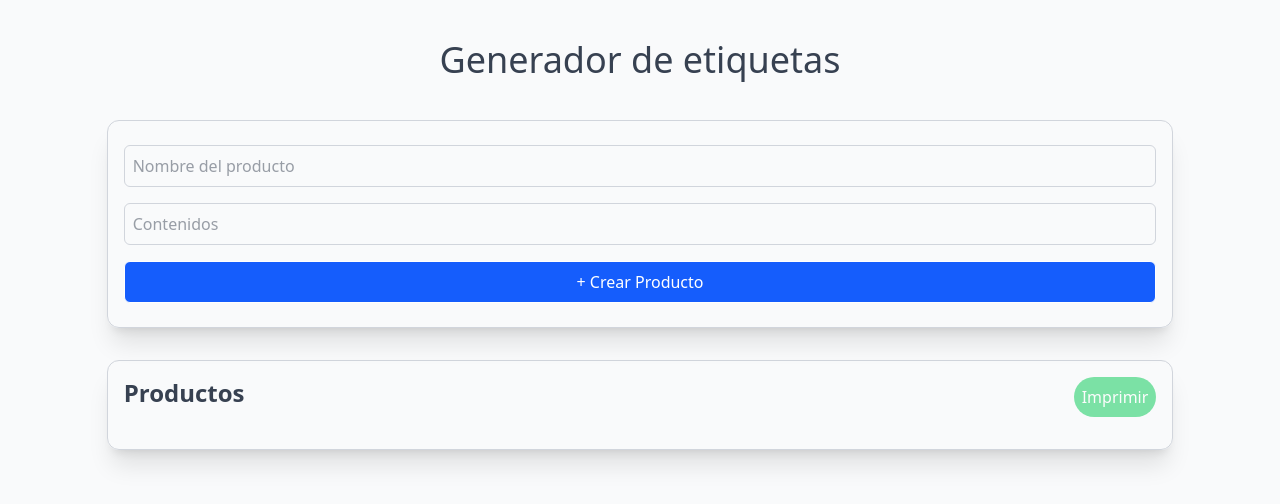
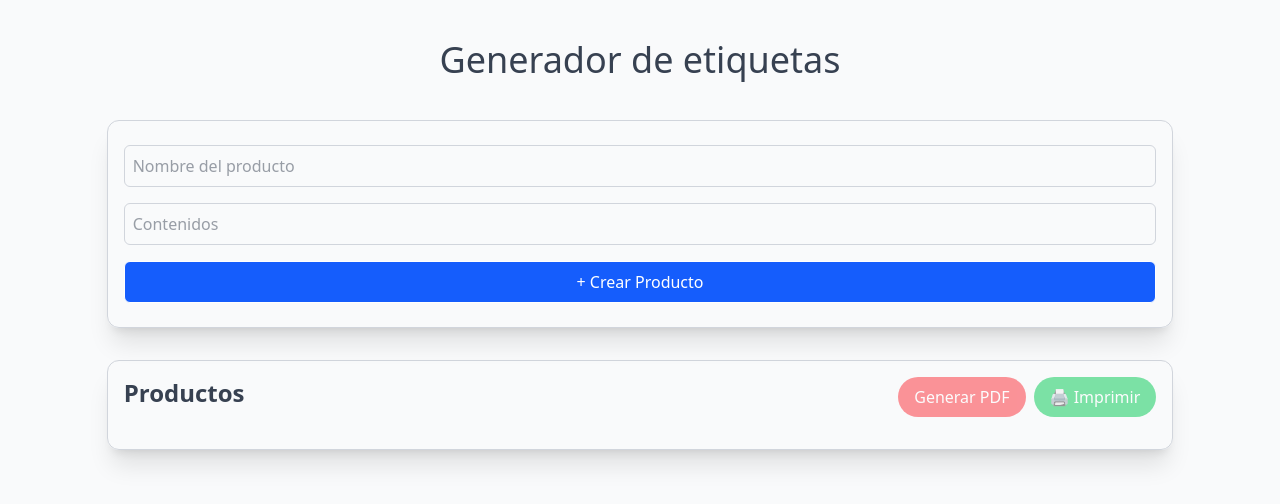
Before and after one commit to SergioPeck/etiquetadora, a React (Vite) app: page / in a window 1280 px wide. Shown: the top 504 px of the page. Built offline with nearby package versions, Linux system fonts and the light colour scheme.

Commit message:
Feature/DescargarPdf

```diff
--- a/package.json
+++ b/package.json
@@ -12,6 +12,8 @@
   },
   "dependencies": {
     "@tailwindcss/vite": "^4.1.12",
+    "html2canvas": "^1.4.1",
+    "jspdf": "^3.0.2",
     "react": "^19.1.1",
     "react-dom": "^19.1.1",
     "react-router-dom": "^7.8.2",
--- a/src/App.tsx
+++ b/src/App.tsx
@@ -1,8 +1,11 @@
-import { useEffect, useState } from 'react'
+import { useEffect, useRef, useState } from 'react'
 import { CrearProducto } from './components/crearProducto'
 import { MostrarProductos } from './components/mostrarProductos'
 import { VistaPrevia } from './components/vistaPrevia'
 import { ImprimirPage } from './components/imprimirPage'
+import { ImprimirContent } from './components/imprimirContent'
+import html2canvas from 'html2canvas'
+import jsPDF from 'jspdf'
 
 interface Producto {
   nombre: string
@@ -16,6 +19,30 @@ function App() {
   })
 
   const [isImprimiendo, setIsImprimiendo]= useState(false)
+  const imprimirRef = useRef<HTMLDivElement>(null)
+
+  const generarPDF = async () => {
+  if (!imprimirRef.current) return;
+
+  const paginas = imprimirRef.current.querySelectorAll('.pagina');
+  if (paginas.length === 0) return;
+
+  const pdf = new jsPDF("landscape", "mm", "a4");
+
+  for (let i = 0; i < paginas.length; i++) {
+    const canvas = await html2canvas(paginas[i] as HTMLElement, { scale: 2 });
+    const imgData = canvas.toDataURL("image/png");
+
+    const imgWidth = 297; // ancho A4 horizontal
+    const imgHeight = (canvas.height * imgWidth) / canvas.width;
+
+    if (i > 0) pdf.addPage(); // agregar página nueva después de la primera
+    pdf.addImage(imgData, "PNG", 0, 0, imgWidth, imgHeight);
+  }
+
+  pdf.save("etiquetas.pdf");
+};
+
 
   useEffect(() => {
     setProductos(prev => prev.map(p => ({ ...p, cantidad: 0 })))
@@ -47,21 +74,30 @@ function App() {
     <>
       {isImprimiendo ? (
         <div className="print-page">
-          <ImprimirPage onFinish={()=>setIsImprimiendo(false)} productos={productos} onCantidadChange={actualizarProductos} />
+          <ImprimirPage
+            onFinish={() => setIsImprimiendo(false)}
+            productos={productos}
+            onCantidadChange={actualizarProductos}
+          />
         </div>
-      ):(
+      ) : (
         <>
-          {/* Pantalla normal */}
           <CrearProducto onProductoCreado={agregarProducto} />
-          <MostrarProductos mandarImprimir={mandarImprimir} productos={productos} onDelete={eliminarProducto} onCantidadChange={actualizarProductos} />
+          <MostrarProductos
+            mandarImprimir={mandarImprimir}
+            productos={productos}
+            onDelete={eliminarProducto}
+            onCantidadChange={actualizarProductos}
+            generarPDF={generarPDF} // agregamos la prop
+          />
           <VistaPrevia productos={productos} />
 
-          {/* Contenedor para impresión */}
+          {/* Contenedor invisible para PDF */}
+          <div ref={imprimirRef} style={{ position: "absolute", left: "-9999px" }}>
+            <ImprimirContent productos={productos} />
+          </div>
         </>
-
-      )
-    }
-
+      )}
     </>
   )
 }
--- a/src/components/etiquetaPrint.tsx
+++ b/src/components/etiquetaPrint.tsx
@@ -9,7 +9,7 @@ interface Producto {
 
 interface etiquetaPrintProps{
   productos:Producto,
-  onReady:()=>void
+  onReady?:()=>void
 }
 function drawTextWrap(
   ctx: CanvasRenderingContext2D,
--- a/src/components/imprimirBtn.tsx
+++ b/src/components/imprimirBtn.tsx
@@ -14,7 +14,7 @@ export function ImprimirBoton({productos, mandarImprimir}:ImprimirBtnProps){
 
     return(
         <>
-            <button onClick={mandarImprimir} disabled={!habilitado} className="bg-green-500 text-white hover:bg-green-600 p-2 rounded-full cursor-pointer disabled:cursor-not-allowed disabled:opacity-50">Imprimir</button>
+            <button onClick={mandarImprimir} disabled={!habilitado} className="bg-green-500 text-white hover:bg-green-600 py-2 px-4 rounded-full cursor-pointer disabled:cursor-not-allowed disabled:opacity-50">🖨️ Imprimir</button>
         </>
     )
 }
--- /dev/null
+++ b/src/components/imprimirContent.tsx
@@ -0,0 +1,53 @@
+import { EtiquetaPrint } from "./etiquetaPrint"
+
+interface Producto {
+  nombre: string
+  contenido: string
+  cantidad: number
+}
+
+interface ImprimirContentProps {
+  productos: Producto[]
+  onCantidadChange?: (indice: number, cantidad: number) => void
+  onReady?: () => void | undefined
+}
+
+export function ImprimirContent({ productos, onReady }: ImprimirContentProps) {
+  const etiquetas = productos.flatMap(p => Array(p.cantidad).fill(p))
+
+  const paginas: Producto[][] = []
+  for (let i = 0; i < etiquetas.length; i += 16) {
+    paginas.push(etiquetas.slice(i, i + 16))
+  }
+
+  return (
+    <div className="print-container">
+      {paginas.map((pagina, pageIndex) => (
+        <div
+          key={pageIndex}
+          className="
+            pagina
+            grid
+            grid-cols-4
+            grid-rows-4
+            grid-flow-col
+            place-items-center
+            w-[297mm]
+            h-[210mm]
+            page-break-after
+            print:shadow-none
+            print:border-0
+          "
+        >
+          {pagina.map((p, i) => (
+            <EtiquetaPrint
+              key={i}
+              productos={p}
+              onReady={onReady ? () => onReady() : undefined}
+            />
+          ))}
+        </div>
+      ))}
+    </div>
+  )
+}
--- a/src/components/mostrarProductos.tsx
+++ b/src/components/mostrarProductos.tsx
@@ -9,21 +9,36 @@ interface Producto{
 }
 
 interface mostrarProductosProps{
-    productos:Producto[],
+    productos: Producto[],
     onCantidadChange: (indice: number, cantidad: number) => void,
     onDelete: (indice: number) => void;
     mandarImprimir:()=>void
+    generarPDF?: ()=>void
 }
+
 const btnInput ="w-10 h-10 flex items-center text-2xl pb-[4px] justify-center border border-gray-300 rounded-full hover:cursor-pointer  hover:bg-gray-100"
-export function MostrarProductos({productos,onCantidadChange, onDelete, mandarImprimir}:mostrarProductosProps){
+export function MostrarProductos({productos,onCantidadChange, onDelete, mandarImprimir, generarPDF}:mostrarProductosProps){
 
     const [indiceABorrer, setIndiceABorrar]=useState<number | null>(null)
 
+    const habilitado = productos.some((p)=>p.cantidad>0)
+
     return(
         <div className="flex flex-col mx-auto px-4 border border-gray-300 my-8 shadow-xl rounded-xl w-10/12 pb-8">
-            <div className="flex flex-row justify-between align-middle mt-4">
+            <div className="flex flex-col items-center gap-4 sm:gap-0 sm:items-start sm:flex-row justify-between align-middle mt-4">
                 <h4 className="font-bold text-2xl ">Productos</h4>
-                <ImprimirBoton mandarImprimir={mandarImprimir} productos={productos}/>
+                <div>
+                    {generarPDF && (
+                        <button
+                        onClick={generarPDF}
+                        disabled={!habilitado}
+                        className="disabled:cursor-not-allowed disabled:opacity-50 ml-2 px-4 py-2 bg-red-500 text-white hover:bg-red-600 hover:cursor-pointer rounded-full mx-2"
+                        >
+                        Generar PDF
+                        </button>
+                    )}
+                    <ImprimirBoton mandarImprimir={mandarImprimir} productos={productos}/>
+                </div>
             </div>
             {productos.map((producto:Producto, i:number) => (
                 <div key={i} className="mt-4">
```
Also changed, not shown: 1 other file (tests, documents, lock files or other folders).
